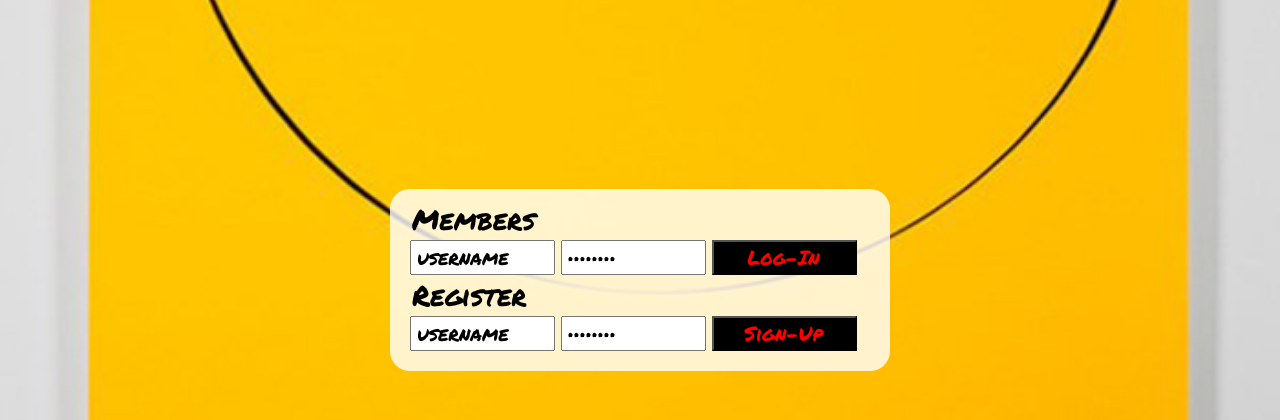
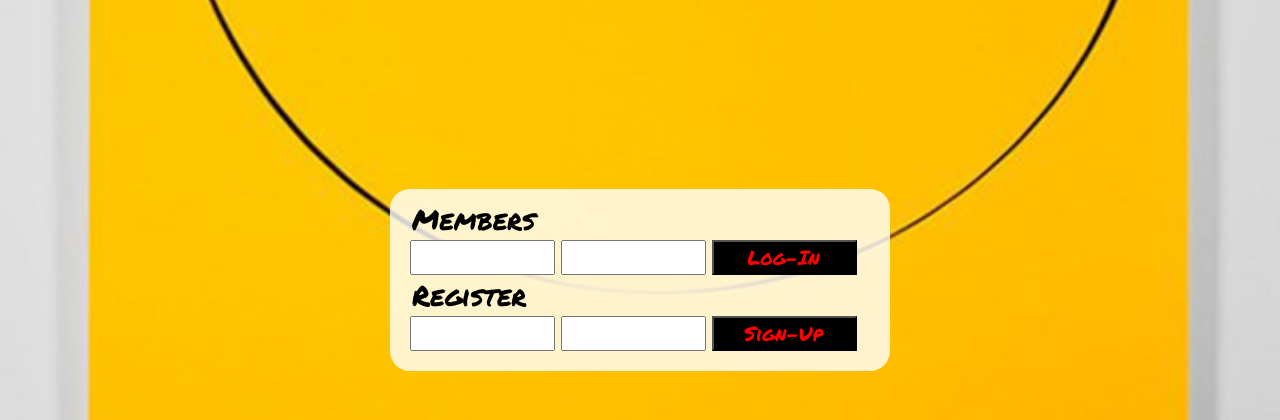
Before and after one commit to jaredmichael/goals-app, a website: page public/index.html in a window 1280 px wide. Shown: the part 380-800 px from the top of the page. Drawn offline with nearby package versions, Linux system fonts and the light colour scheme.

Commit message:
updated index.html

```diff
--- a/public/index.html
+++ b/public/index.html
@@ -27,10 +27,10 @@
         <form id="log-in">
             <legend>Members</legend>
             <label for="user-name"></label>
-            <input type="text" name="user-name" class="js-user-name-login" value="username" required>
+            <input type="text" name="user-name" class="js-user-name-login" required>
 
             <label for="password"></label>
-            <input type="password" name="password" class="js-password-login" value="password">
+            <input type="password" name="password" class="js-password-login" required>
 
             <input class="log-in-button" type="submit" value="Log-In">
         </form>
@@ -38,9 +38,9 @@
         <form id="register">
             <legend>Register</legend>
             <label for="user-name"></label>
-            <input type="text" name="user-name" class="js-user-name" value="username" required>
+            <input type="text" name="user-name" class="js-user-name" required>
             <label for="password"></label>
-            <input type="password" name="password" class="js-password" value="password" required>
+            <input type="password" name="password" class="js-password" required>
 
             <input class="sign-up-button" type="submit" value="Sign-Up">
         </form>
```
